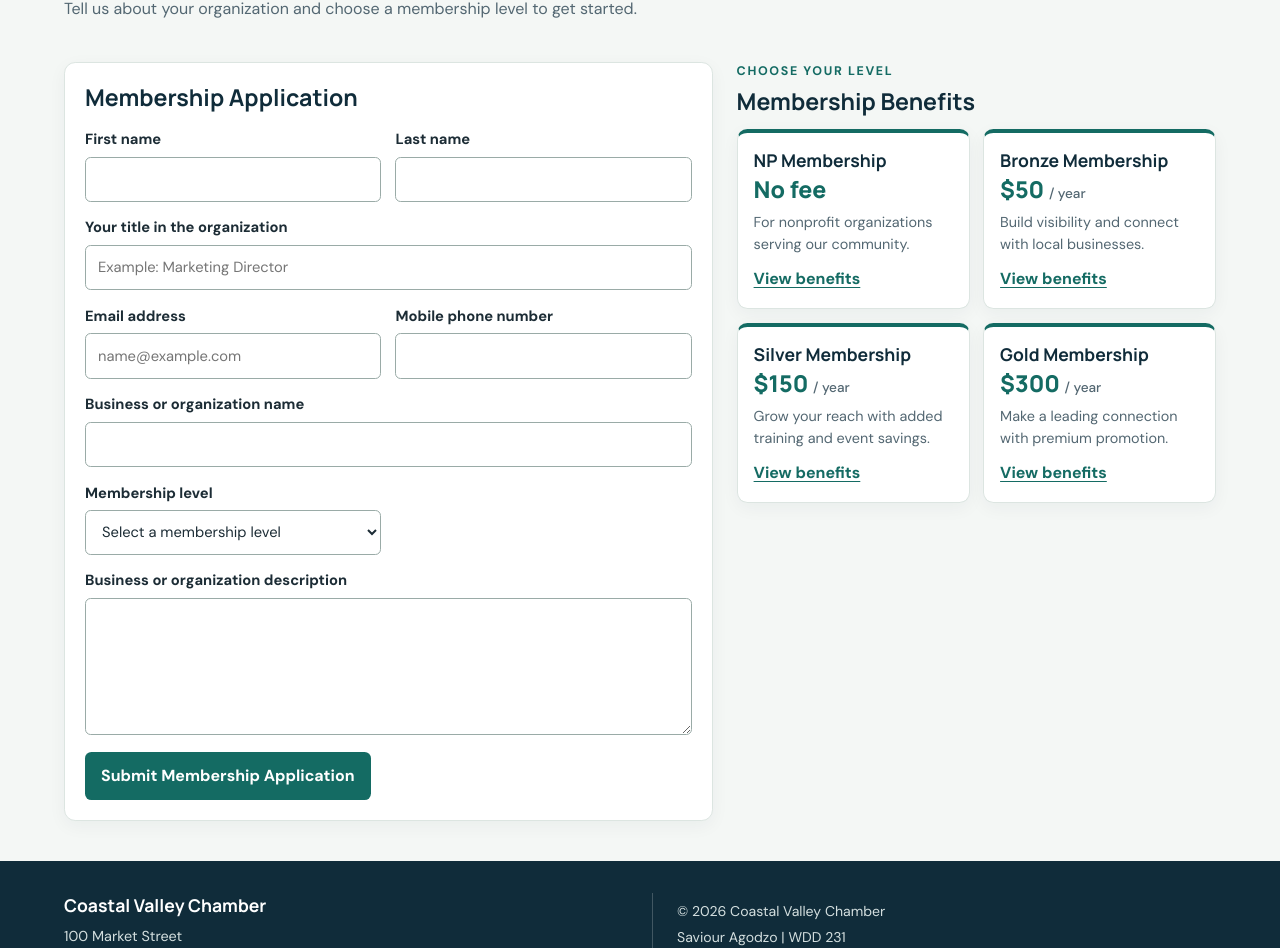
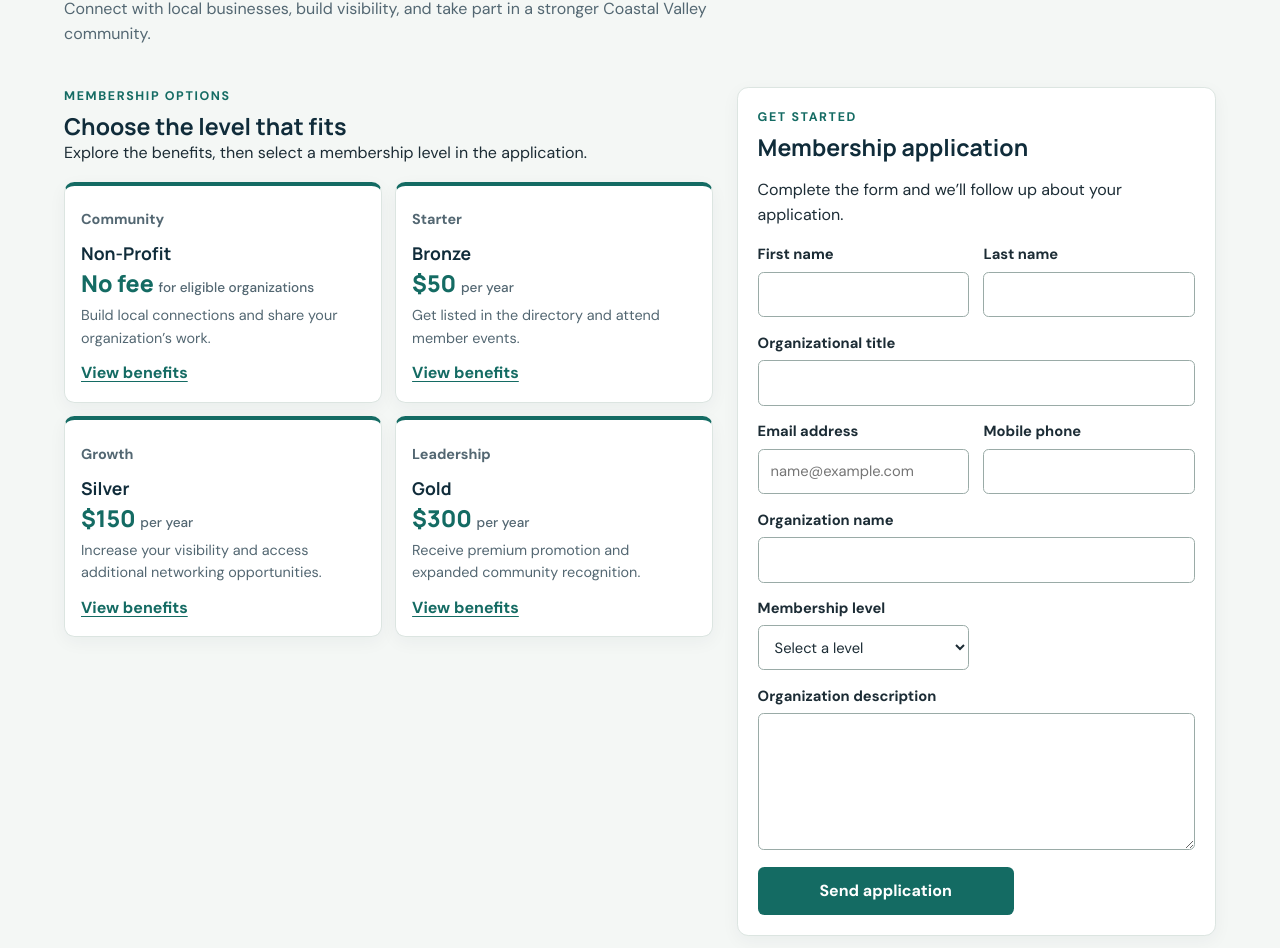
Before and after one commit to saviour-agodzo/wdd231, a plain HTML site: page chamber/join.html in a window 1280 px wide. Shown: the part 202-1150 px from the top of the page. Drawn offline with Linux system fonts and the light colour scheme.

Commit message:
Update join.html

```diff
--- a/chamber/join.html
+++ b/chamber/join.html
@@ -7,16 +7,24 @@
     <meta name="description"
         content="Apply for Coastal Valley Chamber membership and find the membership level that fits your organization.">
     <meta name="author" content="Saviour Agodzo">
+    <meta property="og:type" content="website">
+    <meta property="og:title" content="Join the Coastal Valley Chamber of Commerce">
+    <meta property="og:description"
+        content="Apply for Coastal Valley Chamber membership, compare benefits, and choose the level that fits your organization.">
+    <meta property="og:image" content="https://saviour-agodzo.github.io/wdd231/chamber/images/chamber-share.png">
+    <meta property="og:url" content="https://saviour-agodzo.github.io/wdd231/chamber/join.html">
     <title>Join the Chamber | Coastal Valley Chamber</title>
+
     <link rel="preconnect" href="https://fonts.googleapis.com">
     <link rel="preconnect" href="https://fonts.gstatic.com" crossorigin>
     <link
-        href="https://fonts.googleapis.com/css2?family=DM+Sans:wght@400;500;600;700&family=Manrope:wght@500;600;700;800&display=swap"
+        href="https://fonts.googleapis.com/css2?family=DM+Sans:wght@400;500;600;700&amp;family=Manrope:wght@500;600;700;800&amp;display=swap"
         rel="stylesheet">
     <link rel="icon" href="images/favicon.svg" type="image/svg+xml">
     <link rel="stylesheet" href="styles/normalize.css">
     <link rel="stylesheet" href="styles/small.css">
     <link rel="stylesheet" href="styles/larger.css">
+
     <script src="scripts/navigation.js" defer></script>
     <script src="scripts/date.js" defer></script>
     <script src="scripts/join.js" defer></script>
@@ -26,16 +34,23 @@
     <header class="site-header">
         <a class="brand" href="index.html" aria-label="Coastal Valley Chamber home">
             <svg class="brand-mark" viewBox="0 0 64 64" aria-hidden="true" focusable="false">
-                <rect width="64" height="64" rx="16" fill="#e2ae4b" />
+                <rect width="64" height="64" rx="16" fill="#e2ae4b"></rect>
                 <path d="M12 47h40v5H12zm4-6V25h7v16zm12 0V17h7v24zm12 0V22h7v19zM11 20 32 8l21 12v3H11z"
-                    fill="#102c3a" />
+                    fill="#102c3a"></path>
             </svg>
-            <span><strong>Coastal Valley</strong><small>Chamber of Commerce</small></span>
+            <span>
+                <strong>Coastal Valley</strong>
+                <small>Chamber of Commerce</small>
+            </span>
         </a>
+
         <button class="menu-toggle" type="button" aria-label="Open navigation" aria-expanded="false"
             aria-controls="primary-nav">
-            <span></span><span></span><span></span>
+            <span></span>
+            <span></span>
+            <span></span>
         </button>
+
         <nav id="primary-nav" class="primary-nav" aria-label="Main navigation">
             <a href="index.html">Home</a>
             <a href="discover.html">Discover</a>
@@ -46,170 +61,181 @@
 
     <main class="join-main">
         <section class="join-intro" aria-labelledby="join-title">
-            <p class="eyebrow">Build local connections</p>
+            <p class="eyebrow">Grow with us</p>
             <h1 id="join-title">Become a Chamber Member</h1>
-            <p>Tell us about your organization and choose a membership level to get started.</p>
+            <p>Connect with local businesses, build visibility, and take part in a stronger Coastal Valley community.
+            </p>
         </section>
 
         <div class="join-layout">
+            <section class="membership-options" id="np-benefits" aria-labelledby="membership-title">
+                <div class="membership-heading">
+                    <p class="eyebrow">Membership options</p>
+                    <h2 id="membership-title">Choose the level that fits</h2>
+                    <p>Explore the benefits, then select a membership level in the application.</p>
+                </div>
+
+                <div class="membership-cards">
+                    <article class="membership-card membership-card--np">
+                        <p class="category">Community</p>
+                        <h3>Non-Profit</h3>
+                        <p class="membership-price">No fee <span>for eligible organizations</span></p>
+                        <p>Build local connections and share your organization’s work.</p>
+                        <a class="membership-link" href="#np-benefits" data-dialog="np-dialog">View benefits</a>
+                    </article>
+
+                    <article class="membership-card membership-card--bronze" id="bronze-benefits">
+                        <p class="category">Starter</p>
+                        <h3>Bronze</h3>
+                        <p class="membership-price">$50 <span>per year</span></p>
+                        <p>Get listed in the directory and attend member events.</p>
+                        <a class="membership-link" href="#bronze-benefits" data-dialog="bronze-dialog">View benefits</a>
+                    </article>
+
+                    <article class="membership-card membership-card--silver" id="silver-benefits">
+                        <p class="category">Growth</p>
+                        <h3>Silver</h3>
+                        <p class="membership-price">$150 <span>per year</span></p>
+                        <p>Increase your visibility and access additional networking opportunities.</p>
+                        <a class="membership-link" href="#silver-benefits" data-dialog="silver-dialog">View benefits</a>
+                    </article>
+
+                    <article class="membership-card membership-card--gold" id="gold-benefits">
+                        <p class="category">Leadership</p>
+                        <h3>Gold</h3>
+                        <p class="membership-price">$300 <span>per year</span></p>
+                        <p>Receive premium promotion and expanded community recognition.</p>
+                        <a class="membership-link" href="#gold-benefits" data-dialog="gold-dialog">View benefits</a>
+                    </article>
+                </div>
+            </section>
+
             <section class="join-form-panel" aria-labelledby="application-title">
-                <h2 id="application-title">Membership Application</h2>
+                <p class="eyebrow">Get started</p>
+                <h2 id="application-title">Membership application</h2>
+                <p>Complete the form and we’ll follow up about your application.</p>
+
                 <form method="get" action="thankyou.html">
                     <div class="form-fields">
                         <label for="first-name">First name
-                            <input id="first-name" name="firstName" type="text" title="Enter your first name"
+                            <input type="text" id="first-name" name="firstName" title="Your first name"
                                 autocomplete="given-name" required>
                         </label>
 
                         <label for="last-name">Last name
-                            <input id="last-name" name="lastName" type="text" title="Enter your last name"
+                            <input type="text" id="last-name" name="lastName" title="Your last name"
                                 autocomplete="family-name" required>
                         </label>
 
-                        <label for="organization-title">Your title in the organization
-                            <input id="organization-title" name="organizationTitle" type="text"
-                                title="Use at least seven letters, spaces, or hyphens" autocomplete="organization-title"
-                                pattern="[A-Za-z -]{7,}" minlength="7" placeholder="Example: Marketing Director">
+                        <label for="organization-title">Organizational title
+                            <input type="text" id="organization-title" name="organizationTitle"
+                                title="Your title within the organization" autocomplete="organization-title"
+                                pattern="[A-Za-z\\s\\-]{7,}" required>
                         </label>
 
                         <label for="email">Email address
-                            <input id="email" name="email" type="email" title="Enter a valid email address"
-                                autocomplete="email" placeholder="name@example.com" required>
+                            <input type="email" id="email" name="email" title="Your email address" autocomplete="email"
+                                placeholder="name@example.com" required>
                         </label>
 
-                        <label for="phone">Mobile phone number
-                            <input id="phone" name="phone" type="tel" title="Enter your mobile phone number"
+                        <label for="phone">Mobile phone
+                            <input type="tel" id="phone" name="phone" title="Your mobile phone number"
                                 autocomplete="tel" required>
                         </label>
 
-                        <label for="organization">Business or organization name
-                            <input id="organization" name="organization" type="text"
-                                title="Enter your business or organization name" autocomplete="organization" required>
+                        <label for="organization">Organization name
+                            <input type="text" id="organization" name="organization" title="Your organization’s name"
+                                autocomplete="organization" required>
                         </label>
 
-                        <label for="membership-level">Membership level
-                            <select id="membership-level" name="membershipLevel" title="Choose a membership level"
-                                required>
-                                <option value="" selected disabled>Select a membership level</option>
-                                <option value="np">NP Membership — No fee</option>
-                                <option value="bronze">Bronze Membership</option>
-                                <option value="silver">Silver Membership</option>
-                                <option value="gold">Gold Membership</option>
+                        <label for="membership">Membership level
+                            <select id="membership" name="membership" title="Select a membership level" required>
+                                <option value="" disabled selected>Select a level</option>
+                                <option value="Non-Profit">Non-Profit</option>
+                                <option value="Bronze">Bronze</option>
+                                <option value="Silver">Silver</option>
+                                <option value="Gold">Gold</option>
                             </select>
                         </label>
 
-                        <label for="description">Business or organization description
-                            <textarea id="description" name="description" title="Describe your business or organization"
+                        <label for="description">Organization description
+                            <textarea id="description" name="description" title="Brief description of your organization"
                                 rows="5"></textarea>
                         </label>
 
-                        <input id="timestamp" name="timestamp" type="hidden" value="">
+                        <input type="hidden" id="timestamp" name="timestamp">
                     </div>
-                    <input class="submit-application" type="submit" value="Submit Membership Application">
+
+                    <button class="submit-application" type="submit">Send application</button>
                 </form>
-            </section>
-
-            <section class="membership-section" aria-labelledby="membership-levels-title">
-                <div class="membership-heading">
-                    <p class="eyebrow">Choose your level</p>
-                    <h2 id="membership-levels-title">Membership Benefits</h2>
-                </div>
-                <div class="membership-cards">
-                    <article class="membership-card">
-                        <h3>NP Membership</h3>
-                        <p class="membership-price">No fee</p>
-                        <p>For nonprofit organizations serving our community.</p>
-                        <a href="#np-benefits" class="membership-link" data-modal-target="np-benefits"
-                            aria-haspopup="dialog">View benefits</a>
-                    </article>
-
-                    <article class="membership-card">
-                        <h3>Bronze Membership</h3>
-                        <p class="membership-price">$50 <span>/ year</span></p>
-                        <p>Build visibility and connect with local businesses.</p>
-                        <a href="#bronze-benefits" class="membership-link" data-modal-target="bronze-benefits"
-                            aria-haspopup="dialog">View benefits</a>
-                    </article>
-
-                    <article class="membership-card">
-                        <h3>Silver Membership</h3>
-                        <p class="membership-price">$150 <span>/ year</span></p>
-                        <p>Grow your reach with added training and event savings.</p>
-                        <a href="#silver-benefits" class="membership-link" data-modal-target="silver-benefits"
-                            aria-haspopup="dialog">View benefits</a>
-                    </article>
-
-                    <article class="membership-card">
-                        <h3>Gold Membership</h3>
-                        <p class="membership-price">$300 <span>/ year</span></p>
-                        <p>Make a leading connection with premium promotion.</p>
-                        <a href="#gold-benefits" class="membership-link" data-modal-target="gold-benefits"
-                            aria-haspopup="dialog">View benefits</a>
-                    </article>
-                </div>
             </section>
         </div>
     </main>
 
-    <dialog class="benefit-dialog" id="np-benefits" aria-labelledby="np-title">
-        <button class="dialog-close" type="button" aria-label="Close NP Membership benefits">×</button>
-        <h2 id="np-title">NP Membership Benefits</h2>
-        <p>Nonprofit organizations can join at no cost and receive:</p>
+    <dialog class="benefit-dialog" id="np-dialog" aria-labelledby="np-dialog-title">
+        <button class="dialog-close" type="button" aria-label="Close dialog">×</button>
+        <p class="eyebrow">Non-Profit membership</p>
+        <h2 id="np-dialog-title">Community benefits</h2>
+        <p>Non-Profit members can connect with local businesses and participate in chamber activities.</p>
         <ul>
-            <li>A basic listing in the chamber directory</li>
-            <li>Invitations to community networking events</li>
-            <li>Access to chamber announcements and resources</li>
+            <li>Directory listing</li>
+            <li>Member networking opportunities</li>
+            <li>Eligible for community event participation</li>
         </ul>
     </dialog>
 
-    <dialog class="benefit-dialog" id="bronze-benefits" aria-labelledby="bronze-title">
-        <button class="dialog-close" type="button" aria-label="Close Bronze Membership benefits">×</button>
-        <h2 id="bronze-title">Bronze Membership Benefits</h2>
-        <p>Bronze members receive NP benefits plus:</p>
+    <dialog class="benefit-dialog" id="bronze-dialog" aria-labelledby="bronze-dialog-title">
+        <button class="dialog-close" type="button" aria-label="Close dialog">×</button>
+        <p class="eyebrow">Bronze membership</p>
+        <h2 id="bronze-dialog-title">Starter benefits</h2>
+        <p>Bronze membership helps your organization establish a local presence.</p>
         <ul>
-            <li>Enhanced directory listing</li>
-            <li>Member networking invitations</li>
-            <li>Quarterly business profile in the chamber newsletter</li>
+            <li>Directory listing</li>
+            <li>Member event access</li>
+            <li>Monthly chamber newsletter</li>
         </ul>
     </dialog>
 
-    <dialog class="benefit-dialog" id="silver-benefits" aria-labelledby="silver-title">
-        <button class="dialog-close" type="button" aria-label="Close Silver Membership benefits">×</button>
-        <h2 id="silver-title">Silver Membership Benefits</h2>
-        <p>Silver members receive Bronze benefits plus:</p>
+    <dialog class="benefit-dialog" id="silver-dialog" aria-labelledby="silver-dialog-title">
+        <button class="dialog-close" type="button" aria-label="Close dialog">×</button>
+        <p class="eyebrow">Silver membership</p>
+        <h2 id="silver-dialog-title">Growth benefits</h2>
+        <p>Silver membership offers additional opportunities to promote and grow your business.</p>
         <ul>
-            <li>Discounts on selected chamber events</li>
-            <li>Reduced pricing for business training sessions</li>
-            <li>Eligibility for a rotating home page spotlight</li>
+            <li>All Bronze benefits</li>
+            <li>Spotlight feature eligibility</li>
+            <li>Priority event registration</li>
         </ul>
     </dialog>
 
-    <dialog class="benefit-dialog" id="gold-benefits" aria-labelledby="gold-title">
-        <button class="dialog-close" type="button" aria-label="Close Gold Membership benefits">×</button>
-        <h2 id="gold-title">Gold Membership Benefits</h2>
-        <p>Gold members receive Silver benefits plus:</p>
+    <dialog class="benefit-dialog" id="gold-dialog" aria-labelledby="gold-dialog-title">
+        <button class="dialog-close" type="button" aria-label="Close dialog">×</button>
+        <p class="eyebrow">Gold membership</p>
+        <h2 id="gold-dialog-title">Leadership benefits</h2>
+        <p>Gold membership provides premium visibility and expanded engagement opportunities.</p>
         <ul>
-            <li>Priority home page spotlight placement</li>
-            <li>Preferred sponsorship opportunities</li>
-            <li>Invitations to exclusive member roundtables</li>
+            <li>All Silver benefits</li>
+            <li>Premium spotlight placement</li>
+            <li>Recognition at chamber events</li>
         </ul>
     </dialog>
 
     <footer class="site-footer">
-        <div class="footer-contact">
-            <a class="footer-brand" href="index.html">Coastal Valley Chamber</a>
+        <div class="footer-brand">
+            <strong>Coastal Valley Chamber</strong>
             <address>
-                100 Market Street<br>
-                Coastal Valley, Ghana<br>
+                123 Ocean View Road<br>
+                Accra, Ghana<br>
                 <a href="mailto:info@coastalvalleychamber.example">info@coastalvalleychamber.example</a><br>
                 <a href="tel:+233302555010">+233 30 255 5010</a>
             </address>
         </div>
-        <div class="footer-meta">
-            <p>© <span id="currentyear"></span> Coastal Valley Chamber</p>
-            <p>Saviour Agodzo | WDD 231</p>
-            <p>Last modified: <span id="lastModified"></span></p>
-        </div>
+
+        <p class="footer-meta">
+            © <span id="current-year"></span> Coastal Valley Chamber
+            <br>
+            <span id="last-modified"></span>
+        </p>
     </footer>
 </body>
 
```
